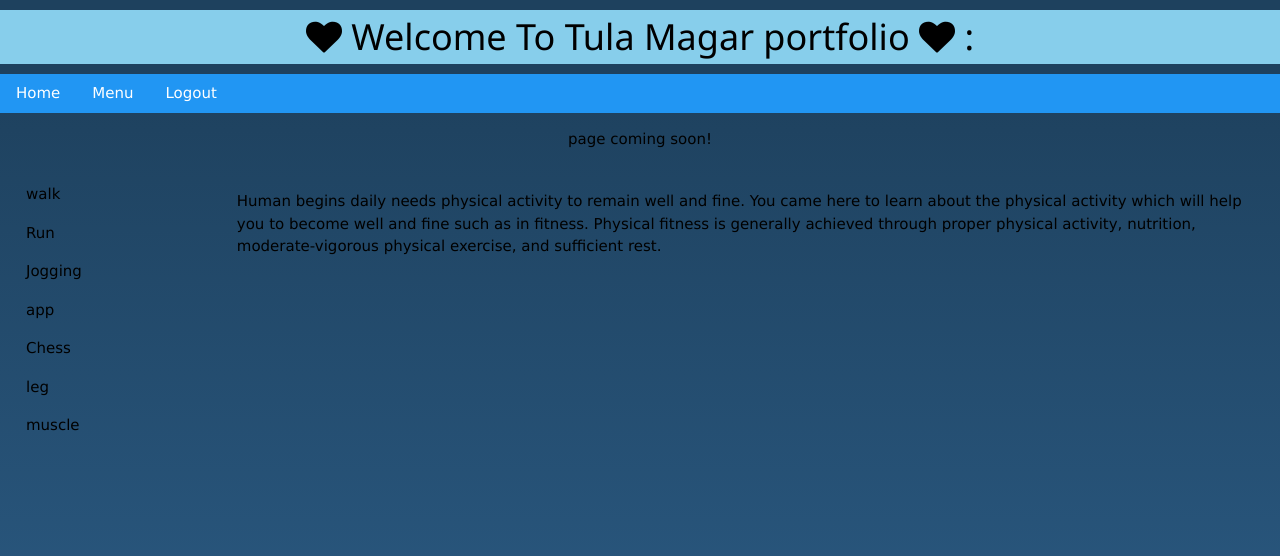
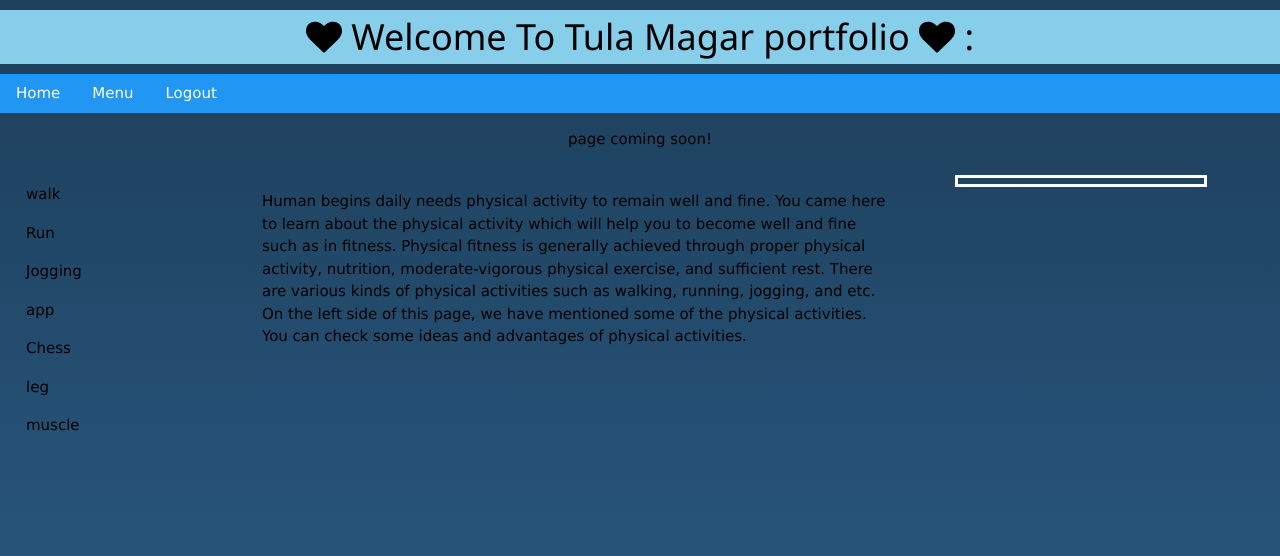
Before and after one commit to TulaMagar/portfolio, a Django app: page /PhysicalActivity in a window 1280 px wide. Shown: the top 556 px of the page. Run offline with Django 3.2, Linux system fonts and the light colour scheme; some libraries are stand-ins or nearby versions.

Commit message:
google ads and display size change

```diff
--- a/templates/physical_activity.html
+++ b/templates/physical_activity.html
@@ -6,6 +6,7 @@
         <meta name="viewport" content="width=device-width, initial-scale=1">
         <link rel="stylesheet" href="https://www.w3schools.com/w3css/4/w3.css">
         <link rel="stylesheet" href="https://cdnjs.cloudflare.com/ajax/libs/font-awesome/4.7.0/css/font-awesome.min.css">
+        <script data-ad-client="ca-pub-4465270782266154" async src="https://pagead2.googlesyndication.com/pagead/js/adsbygoogle.js"></script>
         <style>
             .container {
                 width: 100%;
@@ -20,13 +21,18 @@
             }
 
             .two {
-
-                margin-left: 18%;
+                width:50%;
+                margin-left: 5%;
+                float: left;
 
             }
             .three {
-                width: 10%;
-                float: right;
+                width: 20%;
+                padding: 3px;
+                margin-left: 5%;
+                float: left;
+                border-style: solid;
+                border-color: white;
             }
         </style>
     </head>
@@ -188,15 +194,22 @@ background-size: cover;">
                 </a>
             </div>
             <div class="two">
-                <p>Human begins daily needs physical activity to remain well and fine.
+                <p> Human begins daily needs physical activity to remain well and fine.
                     You came here to learn about the physical activity which will help
                     you to become well and fine such as in fitness. Physical fitness is
                     generally achieved through proper physical activity, nutrition,
                     moderate-vigorous physical exercise, and sufficient rest.
+                    There are various kinds of physical activities such as walking,
+                    running, jogging, and etc. On the left side of this page, we
+                    have mentioned some of the physical activities. You can check some
+                    ideas and advantages of physical activities.
                 </p>
             </div>
             <div class="three">
-
+                <script data-ad-client="ca-pub-4465270782266154" async src="https://pagead2.googlesyndication.com/pagead/js/adsbygoogle.js"></script>
+                <script data-ad-client="ca-pub-4465270782266154" async src="https://pagead2.googlesyndication.com/pagead/js/adsbygoogle.js"></script>
+                <script data-ad-client="ca-pub-4465270782266154" async src="https://pagead2.googlesyndication.com/pagead/js/adsbygoogle.js"></script>
+                <script data-ad-client="ca-pub-4465270782266154" async src="https://pagead2.googlesyndication.com/pagead/js/adsbygoogle.js"></script>
             </div>
         </section>
 
@@ -204,9 +217,15 @@ background-size: cover;">
         <!-- mobile size and no left side menu of physical activities-->
         <section class="w3-show-small w3-hide-medium w3-hide-large main-header">
             <div>
-                <p>Human begins daily needs physical activity in order to remain well and fine. You came here to learn about
-                physical activity which will help you to become well and fine such as in fitness. Physical fitness is generally achieved through proper physical activity, nutrition,
-                moderate-vigorous physical exercise, and sufficient rest.
+                <p> Human begins daily needs physical activity to remain well and fine.
+                    You came here to learn about the physical activity which will help
+                    you to become well and fine such as in fitness. Physical fitness is
+                    generally achieved through proper physical activity, nutrition,
+                    moderate-vigorous physical exercise, and sufficient rest.
+                    There are various kinds of physical activities such as walking,
+                    running, jogging, and etc. On the left side of this page, we
+                    have mentioned some of the physical activities. You can check some
+                    ideas and advantages of physical activities.
                 </p>
             </div>
         </section>
```
